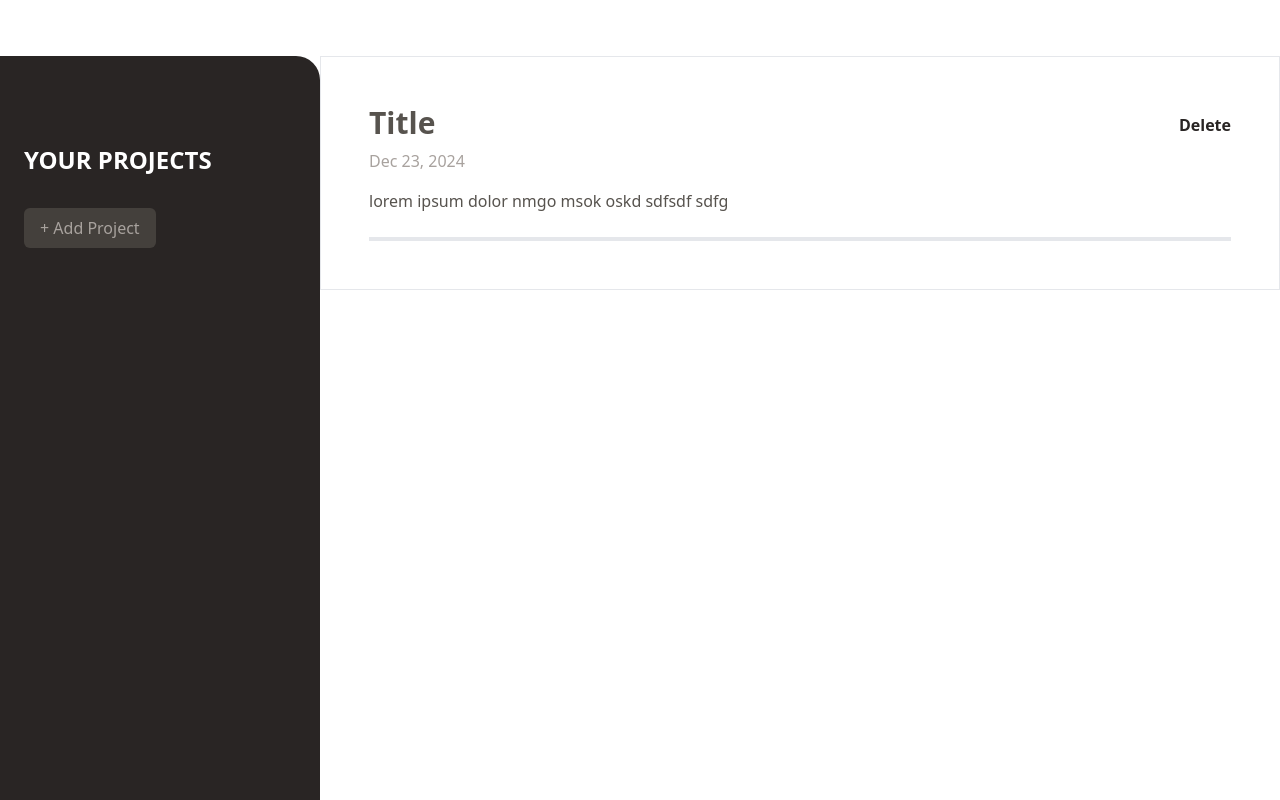
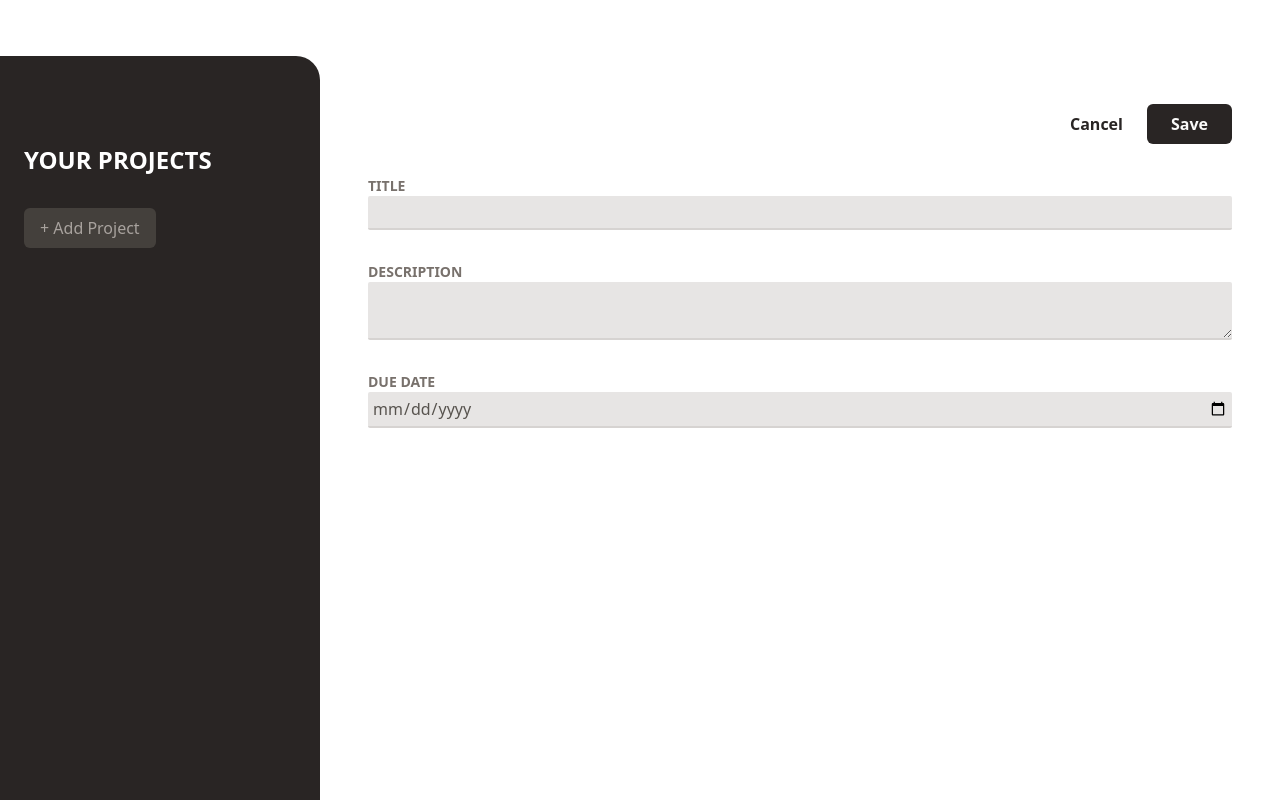
Before and after one commit to AiroldiFederico/Project-Manager-React, a React (Vite) app: page / in a window 1280 px wide. Built offline with nearby package versions, Linux system fonts and the light colour scheme.

Commit message:
Fill with correct values

```diff
--- a/src/App.jsx
+++ b/src/App.jsx
@@ -9,29 +9,32 @@ import DetailsProject from "./components/DetailsProject.jsx";
 function App() {
 
     const [project, setProject] = useState([]);
-    const [view, setView] = useState(true);
+    const [view, setView] = useState(false);
+    const [selectedProjectIndex, setSelectedProjectIndex] = useState(null);
+
 
     function  handleProject(newProject) {
         setProject(prevProject => [...prevProject, newProject])
     }
 
-    function handleView(notSelected) {
+    function handleView(viewValue) {
+        setView(viewValue);
+    }
 
-        setView(preView => {
-            if (notSelected) {
-                preView = false;
-            } else {
-                preView = true;
-            }
-        })
-    }
+    console.log(project);
 
     return (
         <main className="flex">
 
-            <Sidebar proj={project} setView={handleView}/>
+            <Sidebar
+                proj={project}
+                setView={handleView}
+                setSelectedProjectIndex={setSelectedProjectIndex}
+                selectedProjectIndex={selectedProjectIndex}
+            />
 
-            { view ? <DetailsProject/> : <CreateProject onProjectCreate={handleProject}/>}
+
+            { view ? <DetailsProject objProject={project} index={selectedProjectIndex}/> : <CreateProject onProjectCreate={handleProject}/>}
 
         </main>
     );
--- a/src/components/DetailsProject.jsx
+++ b/src/components/DetailsProject.jsx
@@ -2,16 +2,16 @@
 
 
 
-export default function DetailsProject() {
+export default function DetailsProject({objProject, index}) {
 	return <section className="h-full ml-80 p-12 w-[60rem] relative border mt-14 flex flex-col">
 
 		<button className="text-stone-800 hover:text-stone-950 font-bold px-6 py-2 absolute right-6">Delete</button>
 
-		<h1 className="text-3xl font-bold text-stone-600 mb-2">Title</h1>
+		<h1 className="text-3xl font-bold text-stone-600 mb-2">{objProject[index].title}</h1>
 
-		<p className="mb-4 text-stone-400">Dec 23, 2024</p>
+		<p className="mb-4 text-stone-400">{objProject[index].date}</p>
 
-		<p className="text-stone-600 whitespace-pre-wrap">lorem ipsum dolor nmgo msok oskd sdfsdf sdfg</p>
+		<p className="text-stone-600 whitespace-pre-wrap">{objProject[index].description}</p>
 
 		<hr className="mt-6 border-2"/>
 
--- a/src/components/Sidebar.jsx
+++ b/src/components/Sidebar.jsx
@@ -2,13 +2,9 @@
 
 
 
-export default function Sidebar({proj, setView}) {
+export default function Sidebar({proj, setView, setSelectedProjectIndex, selectedProjectIndex }) {
 
-	function handleView() {
-		let notSelected = false;
-		return setView(notSelected)
-	}
-
+	let notSelected = false;
 
 	return <section className="h-screen mt-14 fixed top-0 left-0 w-80 bg-stone-800 text-white rounded-tr-3xl p-6 flex gap-8 flex-col">
 
@@ -16,14 +12,22 @@ export default function Sidebar({proj, setView}) {
 
 		<div>
 			<button
-				onClick={handleView}
+				onClick={() => setView(false)}
 				className="px-4 py-2 text-xs md:text-base rounded-md bg-stone-700 text-stone-400 hover:bg-stone-600 hover:text-stone-100">+ Add Project
 			</button>
 		</div>
 
 		<div className="flex flex-col gap-1">
 			{proj.map((row, rowIndex) => (
-				<button key={rowIndex} className=" text-left px-2 rounded-sm hover:text-stone-200 hover:bg-stone-800">{row.title}</button>
+				<button
+					onClick={() => {
+						setView(true); // Mostra DetailsProject
+						setSelectedProjectIndex(rowIndex); // Imposta l'indice dell'elemento selezionato
+					}}
+					key={rowIndex}
+					className={`text-left px-2 rounded-sm ${selectedProjectIndex === rowIndex ? 'bg-stone-700 text-white hover:bg-stone-700' : 'text-stone-400 hover:text-stone-200 hover:bg-stone-800'}`}>
+					{row.title}
+				</button>
 			))}
 		</div>
 
```
